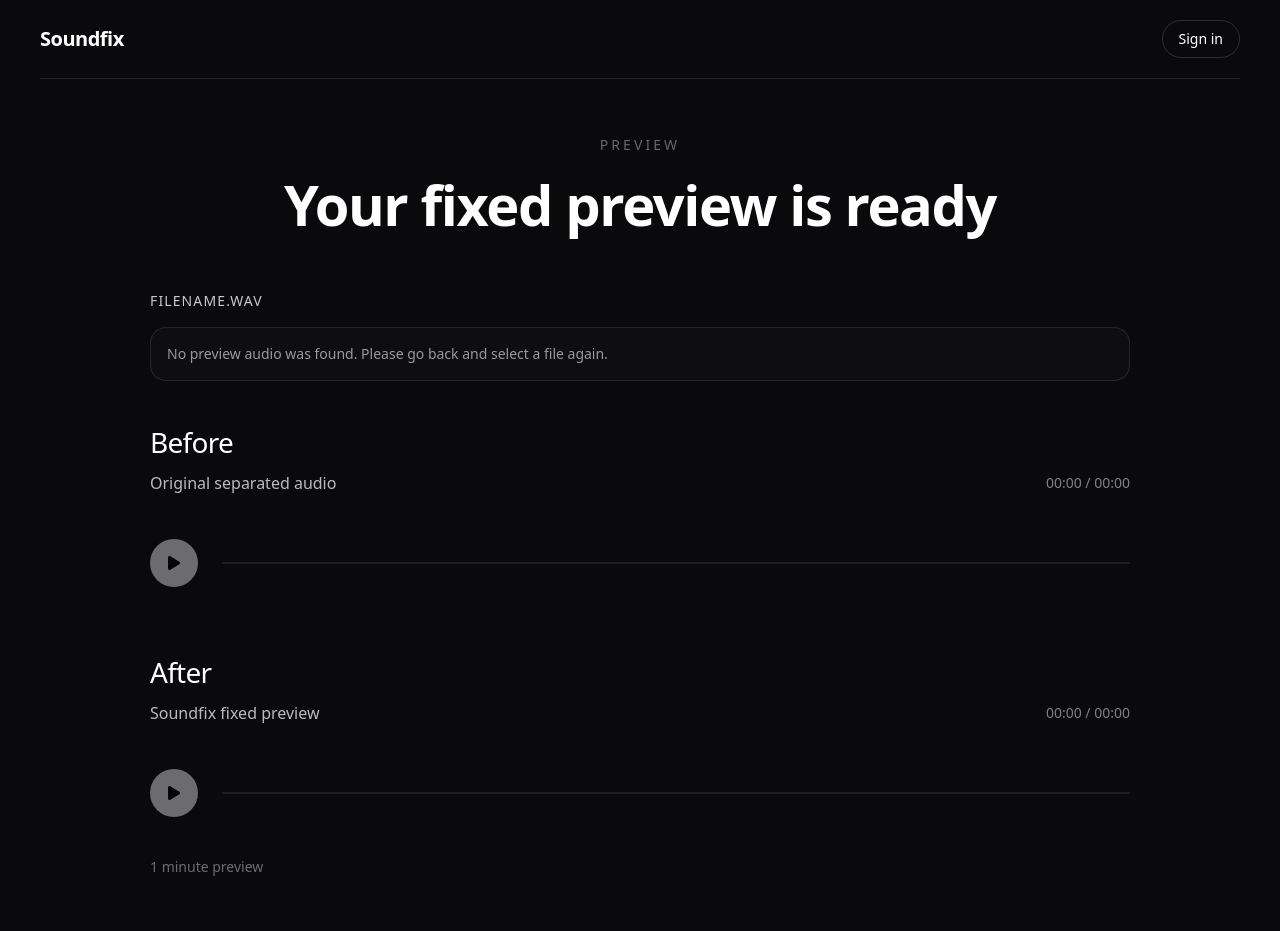
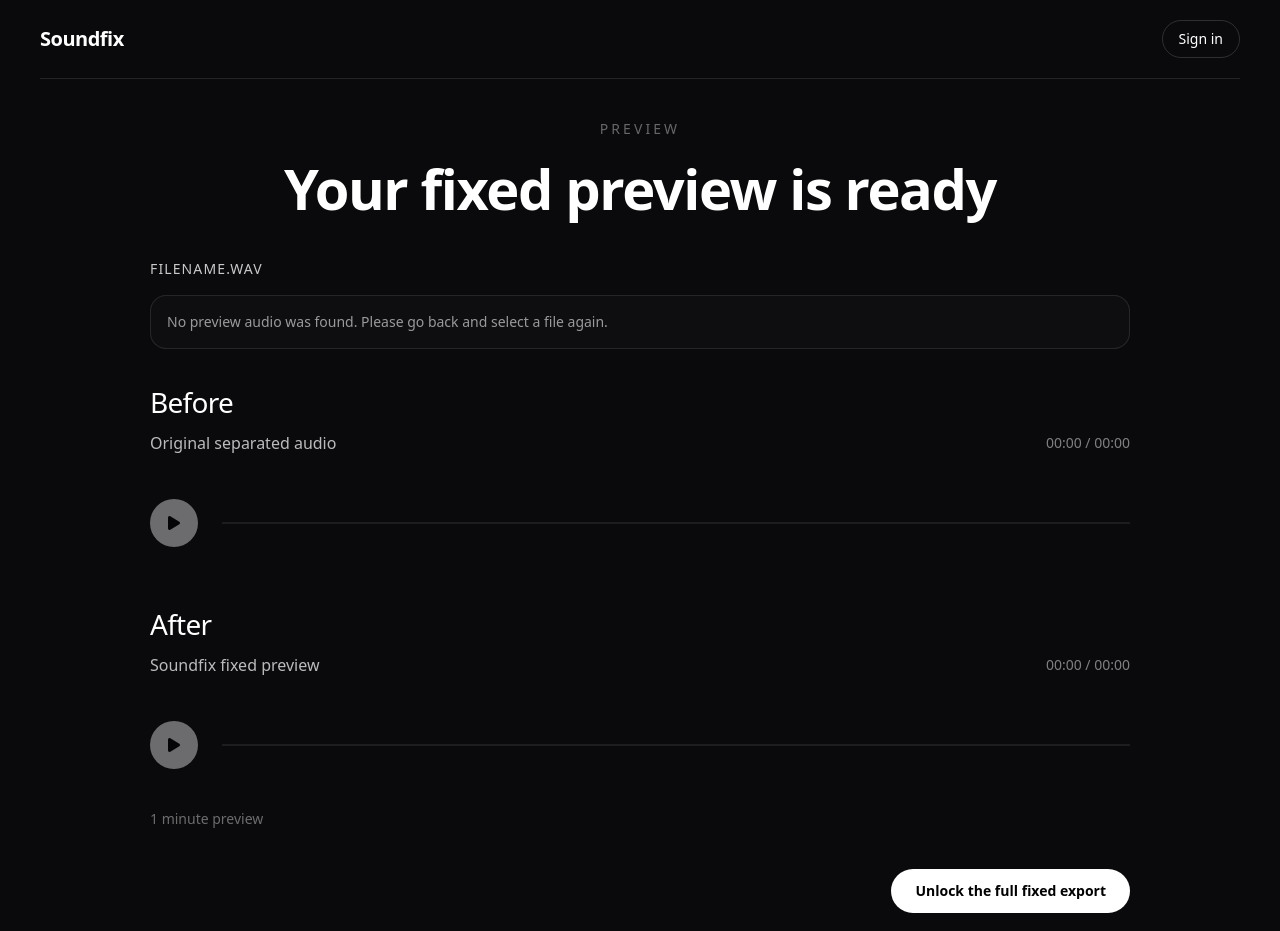
Before and after one commit to cocoro-sugiura/soundfix, a Next.js app in the folder frontend/: page /preview in a window 1280 px wide. Shown: the top 931 px of the page. Built offline with nearby package versions, Linux system fonts and the light colour scheme.

Commit message:
Adjust preview spacing for better fit on shorter screens

```diff
--- a/frontend/app/preview/preview-page-client.tsx
+++ b/frontend/app/preview/preview-page-client.tsx
@@ -527,7 +527,7 @@
           </button>
         </header>
 
-        <section className="flex flex-1 flex-col items-center py-10 lg:py-14">
+        <section className="flex flex-1 flex-col items-center py-8 lg:py-10">
           <div className="w-full max-w-[980px]">
             <div className="text-center">
               <p className="text-sm font-medium uppercase tracking-[0.22em] text-white/38">
@@ -539,7 +539,7 @@
               </h1>
             </div>
 
-            <div className="mt-14">
+            <div className="mt-10">
               <p className="text-[14px] font-medium uppercase tracking-[0.08em] text-white/78">
                 {fileName}
               </p>
@@ -552,7 +552,7 @@
                 </div>
               ) : null}
 
-              <div className="mt-10 space-y-10">
+              <div className="mt-8 space-y-8">
                 <div>
                   <p className="text-[22px] font-medium tracking-tight text-white sm:text-[28px]">
                     Before
@@ -638,7 +638,7 @@
                 </div>
               </div>
 
-              <div className="mt-14 flex justify-end">
+              <div className="mt-10 flex justify-end">
                 <button
                   type="button"
                   onClick={handleContinueToDownload}
@@ -648,7 +648,7 @@
                 </button>
               </div>
 
-              <div className="mt-7 flex justify-start">
+              <div className="mt-5 flex justify-start">
                 <Link
                   href="/"
                   className="text-sm text-white/45 transition hover:text-white/70"
```
